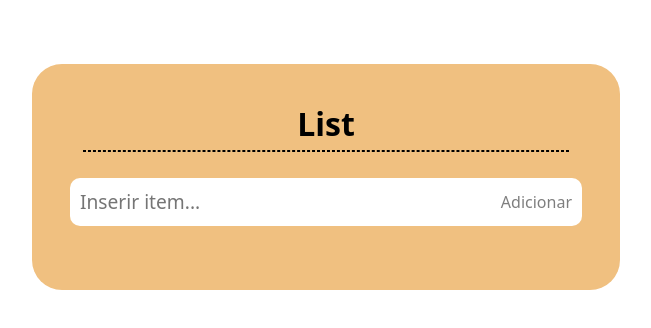
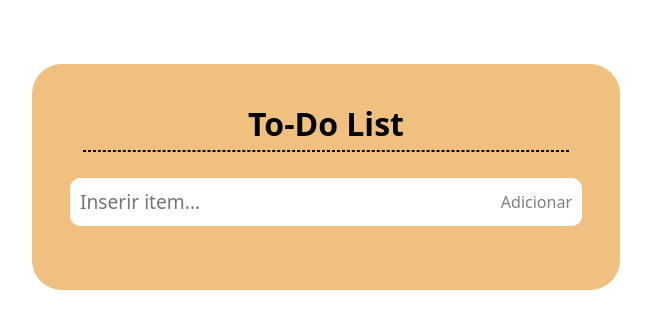
Before and after one commit to cetobi/To-Do-List, a plain HTML site: page index.html in a window 1280 px wide. Shown: the whole page, without its empty margins (314-965 px from the left). Drawn offline with Linux system fonts and the light colour scheme.

Commit message:
feat: adicionando readme.md e modificando title do index.html

```diff
--- a/index.html
+++ b/index.html
@@ -4,13 +4,13 @@
     <meta charset="UTF-8">
     <meta http-equiv="X-UA-Compatible" content="IE=edge">
     <meta name="viewport" content="width=device-width, initial-scale=1.0">
-    <title>Shopping List</title>
+    <title>To-Do List</title>
     <link rel="stylesheet" href="./css/style.css">
 </head>
 <body>
     <main>
         <header>
-            <h1>List</h1><hr>
+            <h1>To-Do List</h1><hr>
             <div>
                 <input type="text" id="textField" placeholder="Inserir item..." autocomplete="off" onkeyup="search()">
                 <span id="btnAdd">Adicionar</span>
```
Also changed, not shown: 1 other file.
